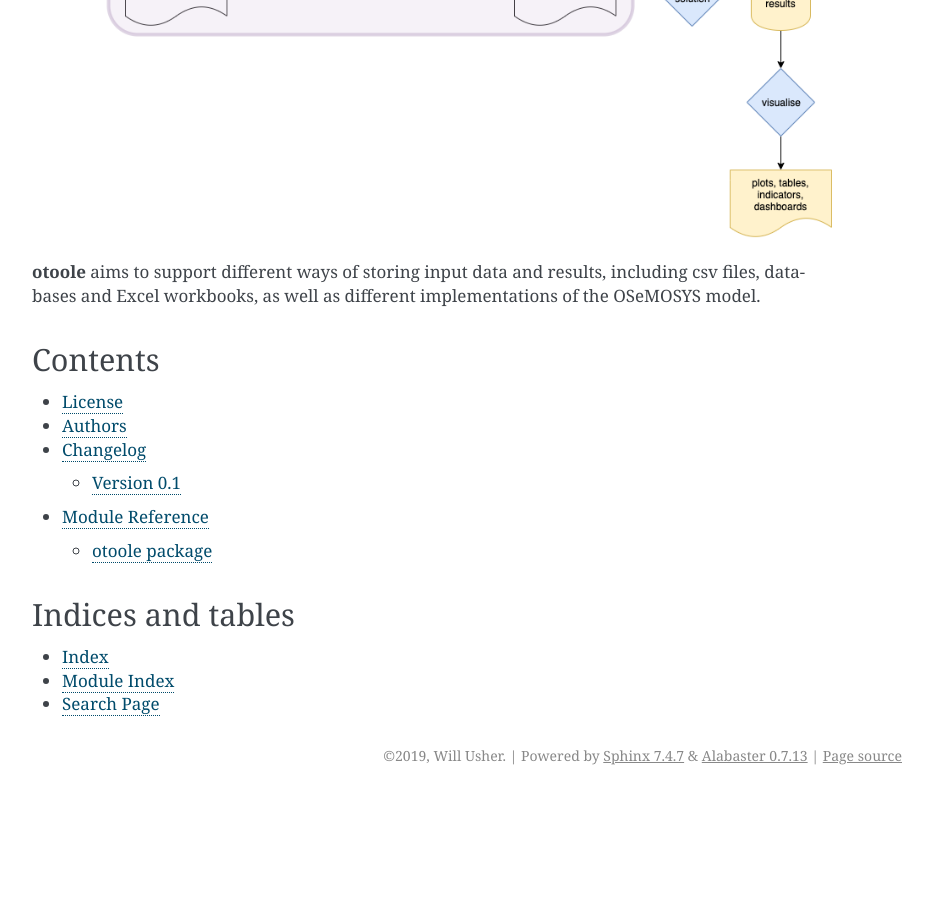
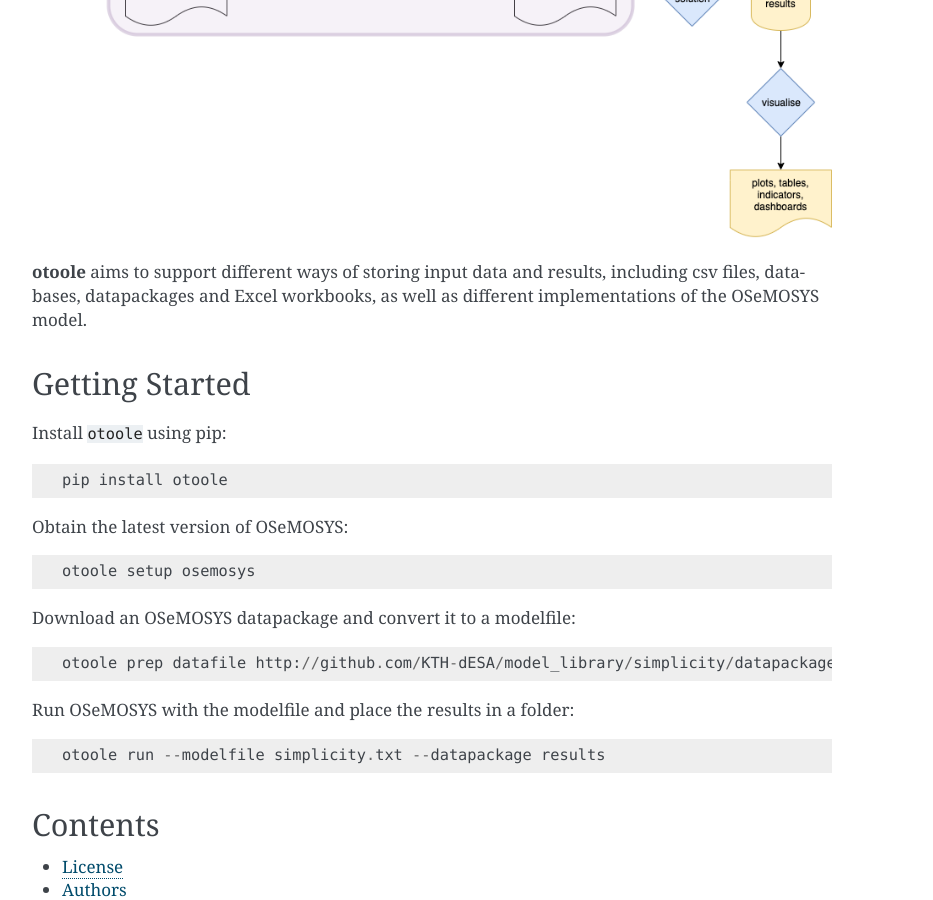
Before and after one commit to OSeMOSYS/otoole, a Sphinx documentation site: the page built from docs/index.rst, in a window 1280 px wide and 900 px high, scrolled down 457 px. Shown: the whole window, without its empty margins (338-1271 px from the left). Built offline with Sphinx 7.4.7, drawn with Linux system fonts in a browser that asks for light colours; before the commit the page ends 1252 px from its top, so only the background shows below that.

Commit message:
Various docstrings

```diff
--- a/docs/index.rst
+++ b/docs/index.rst
@@ -12,8 +12,27 @@
 .. image:: img/osemosys_dataflow.png
 
 **otoole** aims to support different ways of storing input data and results,
-including csv files, databases and Excel workbooks, as well as different
-implementations of the OSeMOSYS model.
+including csv files, databases, datapackages and Excel workbooks,
+as well as different implementations of the OSeMOSYS model.
+
+Getting Started
+===============
+
+Install ``otoole`` using pip::
+
+    pip install otoole
+
+Obtain the latest version of OSeMOSYS::
+
+    otoole setup osemosys
+
+Download an OSeMOSYS datapackage and convert it to a modelfile::
+
+    otoole prep datafile http://github.com/KTH-dESA/model_library/simplicity/datapackage.json ./simplicity.txt
+
+Run OSeMOSYS with the modelfile and place the results in a folder::
+
+    otoole run --modelfile simplicity.txt --datapackage results
 
 Contents
 ========
--- a/src/otoole/preprocess/config.yaml
+++ b/src/otoole/preprocess/config.yaml
@@ -274,7 +274,7 @@
     dtype: float
     default: 99999
 TradeRoute:
-    indices: [REGION,REGION,FUEL,YEAR]
+    indices: [REGION,FUEL,YEAR]
     type: param
     dtype: float
     default: 0
```
Also changed, not shown: 3 other files.
